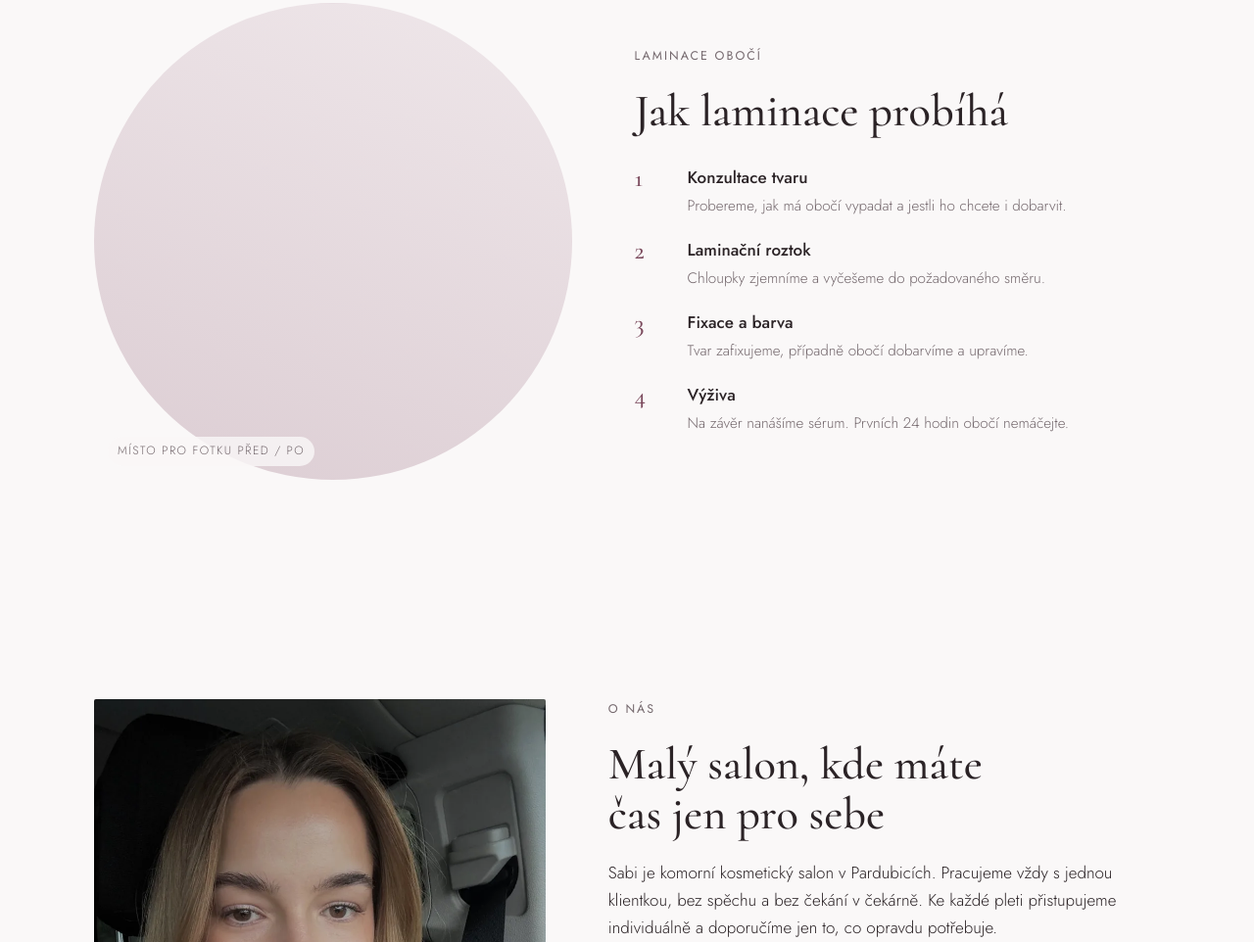
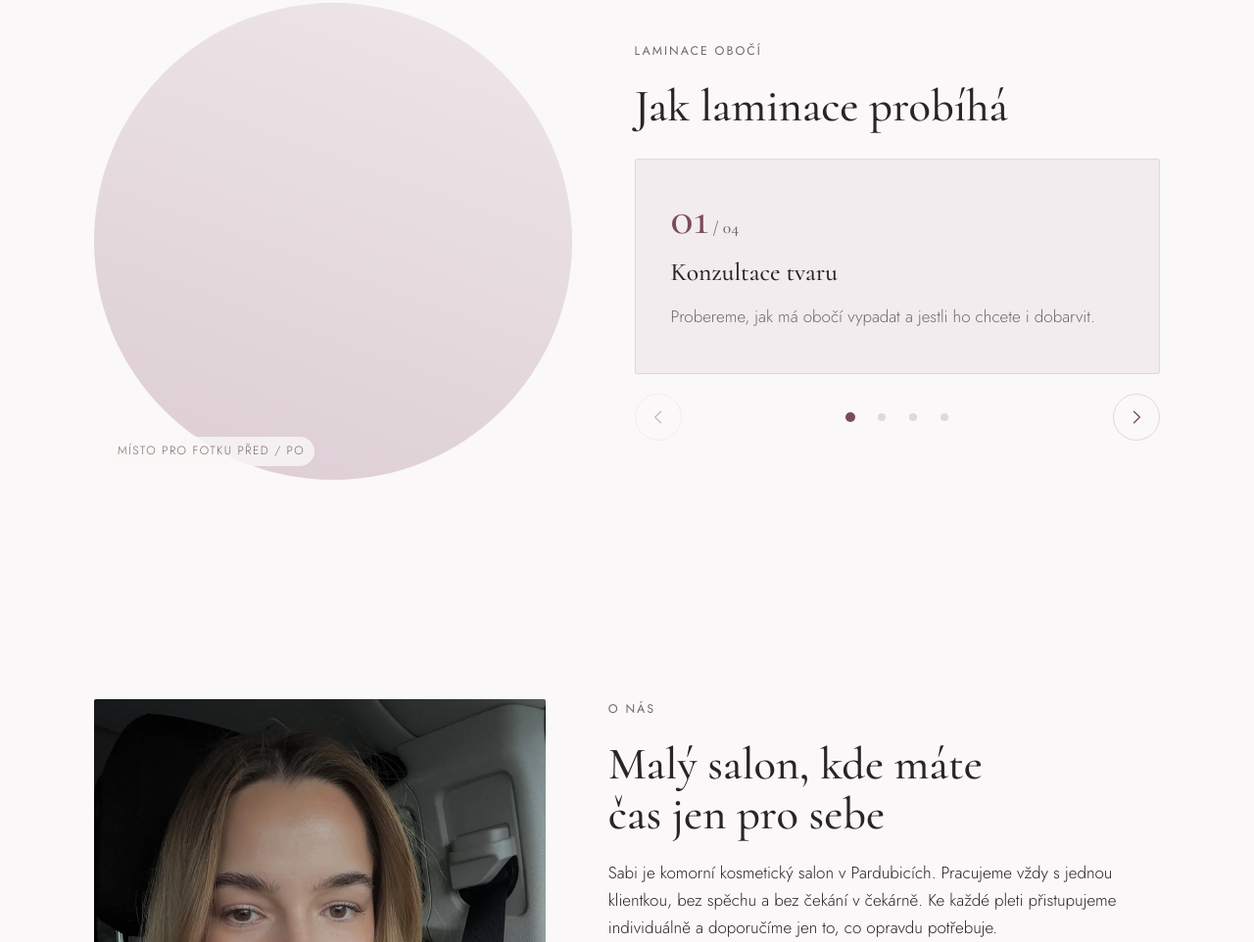
Before and after one commit to tomasspleva/sabisalon, a plain HTML site: page index.html in a window 1280 px wide. Shown: the part 1929-2891 px from the top of the page at 98% size. Drawn offline with Linux system fonts and the light colour scheme.

Commit message:
Postup laminace obočí jako překlikávací prezentace (#3)
* SEO: doplněna hlavička stránky, jazyk, popis, Open Graph, strukturovaná data a robots.txt

Co-Authored-By: Claude Opus 5.5 <noreply@anthropic.com>
Claude-Session: https://claude.ai/code/session_01WnaFCtvDLfgAHN5uLCErNG

* Do sekce O nás vložen portrét

Co-Authored-By: Claude Opus 5.5 <noreply@anthropic.com>
Claude-Session: https://claude.ai/code/session_01WnaFCtvDLfgAHN5uLCErNG

* Postup laminace obočí jako překlikávací prezentace se šipkami

Co-Authored-By: Claude Opus 5.5 <noreply@anthropic.com>
Claude-Session: https://claude.ai/code/session_01WnaFCtvDLfgAHN5uLCErNG

---------

Co-authored-by: Claude <noreply@anthropic.com>

```diff
--- a/index.html
+++ b/index.html
@@ -169,11 +169,25 @@ nav.main .btn { padding: 11px 20px; color: var(--accent-ink); }
 .brow .wrap { display: grid; grid-template-columns: 1fr 1.1fr; gap: clamp(32px, 5vw, 72px); align-items: center; }
 .brow .photo { aspect-ratio: 1 / 1; background-image: var(--img-brow); border-radius: 50%; }
 .brow-text { display: grid; gap: 20px; min-width: 0; }
-.steps { list-style: none; padding: 0; margin: 8px 0 0; display: grid; gap: 18px; counter-reset: s; }
-.steps li { display: grid; grid-template-columns: 40px minmax(0, 1fr); gap: 14px; counter-increment: s; }
-.steps li::before { content: counter(s); font-family: var(--font-display); font-size: 1.6rem; color: var(--accent); line-height: 1.2; }
-.steps strong { font-weight: 500; display: block; }
-.steps span { color: var(--muted); font-size: .95rem; }
+.carousel { display: grid; gap: 20px; margin-top: 8px; outline: none; min-width: 0; }
+.carousel:focus-visible { outline: 2px solid var(--accent); outline-offset: 6px; }
+.slides { list-style: none; margin: 0; padding: 0; display: grid; grid-auto-flow: column; grid-auto-columns: 100%; overflow-x: auto; scroll-snap-type: x mandatory; scroll-behavior: smooth; overscroll-behavior-x: contain; scrollbar-width: none; }
+.slides::-webkit-scrollbar { display: none; }
+.slide { scroll-snap-align: start; display: grid; align-content: start; gap: 10px; padding: clamp(24px, 4vw, 36px); background: var(--surface); border: 1px solid var(--line); border-radius: var(--radius); min-height: 220px; }
+.slide-num { font-family: var(--font-display); font-size: 3rem; line-height: 1; color: var(--accent); }
+.slide-num small { font-size: 1.1rem; color: var(--muted); }
+.slide strong { font-family: var(--font-display); font-weight: 500; font-size: 1.6rem; }
+.slide p { margin: 0; color: var(--muted); max-width: 46ch; }
+.carousel-nav { display: flex; align-items: center; justify-content: space-between; gap: 16px; }
+.arrow { width: 48px; height: 48px; border-radius: 50%; border: 1px solid var(--line); background: var(--bg); color: var(--accent); display: grid; place-items: center; cursor: pointer; transition: background .2s, color .2s; }
+.arrow svg { width: 20px; height: 20px; fill: none; stroke: currentColor; stroke-width: 1.6; stroke-linecap: round; stroke-linejoin: round; }
+.arrow:hover:not(:disabled) { background: var(--accent); color: var(--accent-ink); border-color: var(--accent); }
+.arrow:disabled { opacity: .35; cursor: default; }
+.dots { display: flex; gap: 4px; }
+.dot { width: 28px; height: 28px; padding: 0; border: 0; background: none; cursor: pointer; display: grid; place-items: center; }
+.dot::before { content: ""; width: 8px; height: 8px; border-radius: 50%; background: var(--line); transition: background .2s, transform .2s; }
+.dot[aria-current="true"]::before { background: var(--accent); transform: scale(1.25); }
+@media (prefers-reduced-motion: reduce) { .slides { scroll-behavior: auto; } }
 @media (max-width: 820px) { .brow .wrap { grid-template-columns: 1fr; } .brow .photo { max-width: 340px; width: 100%; margin: 0 auto; } }
 
 /* o nás */
@@ -320,12 +334,35 @@ footer.site .wrap { display: flex; flex-wrap: wrap; justify-content: space-betwe
       <div class="brow-text">
         <p class="eyebrow">Laminace obočí</p>
         <h2>Jak laminace probíhá</h2>
-        <ol class="steps">
-          <li><div><strong>Konzultace tvaru</strong><span>Probereme, jak má obočí vypadat a jestli ho chcete i dobarvit.</span></div></li>
-          <li><div><strong>Laminační roztok</strong><span>Chloupky zjemníme a vyčešeme do požadovaného směru.</span></div></li>
-          <li><div><strong>Fixace a barva</strong><span>Tvar zafixujeme, případně obočí dobarvíme a upravíme.</span></div></li>
-          <li><div><strong>Výživa</strong><span>Na závěr nanášíme sérum. Prvních 24 hodin obočí nemáčejte.</span></div></li>
-        </ol>
+        <div class="carousel" id="steps" role="region" aria-roledescription="prezentace" aria-label="Postup laminace obočí" tabindex="0">
+          <ol class="slides">
+            <li class="slide" role="group" aria-roledescription="snímek" aria-label="Krok 1 z 4">
+              <span class="slide-num">01<small> / 04</small></span>
+              <strong>Konzultace tvaru</strong>
+              <p>Probereme, jak má obočí vypadat a jestli ho chcete i dobarvit.</p>
+            </li>
+            <li class="slide" role="group" aria-roledescription="snímek" aria-label="Krok 2 z 4">
+              <span class="slide-num">02<small> / 04</small></span>
+              <strong>Laminační roztok</strong>
+              <p>Chloupky zjemníme a vyčešeme do požadovaného směru.</p>
+            </li>
+            <li class="slide" role="group" aria-roledescription="snímek" aria-label="Krok 3 z 4">
+              <span class="slide-num">03<small> / 04</small></span>
+              <strong>Fixace a barva</strong>
+              <p>Tvar zafixujeme, případně obočí dobarvíme a upravíme.</p>
+            </li>
+            <li class="slide" role="group" aria-roledescription="snímek" aria-label="Krok 4 z 4">
+              <span class="slide-num">04<small> / 04</small></span>
+              <strong>Výživa</strong>
+              <p>Na závěr nanášíme sérum. Prvních 24 hodin obočí nemáčejte.</p>
+            </li>
+          </ol>
+          <div class="carousel-nav">
+            <button type="button" class="arrow prev" aria-label="Předchozí krok" disabled><svg viewBox="0 0 24 24" aria-hidden="true"><path d="M15 5l-7 7 7 7"/></svg></button>
+            <div class="dots"><button type="button" class="dot" aria-label="Krok 1" aria-current="true"></button><button type="button" class="dot" aria-label="Krok 2"></button><button type="button" class="dot" aria-label="Krok 3"></button><button type="button" class="dot" aria-label="Krok 4"></button></div>
+            <button type="button" class="arrow next" aria-label="Další krok"><svg viewBox="0 0 24 24" aria-hidden="true"><path d="M9 5l7 7-7 7"/></svg></button>
+          </div>
+        </div>
       </div>
     </div>
   </section>
@@ -536,6 +573,37 @@ footer.site .wrap { display: flex; flex-wrap: wrap; justify-content: space-betwe
   });
   document.getElementById('book-again').addEventListener('click', function () { done.hidden = true; form.hidden = false; });
 
+  // prezentace postupu laminace
+  var car = document.getElementById('steps');
+  if (car) {
+    var track = car.querySelector('.slides');
+    var slidesEl = track.children;
+    var prev = car.querySelector('.prev'), next = car.querySelector('.next');
+    var dotsEl = car.querySelectorAll('.dot');
+    var cur = -1;
+    function go(i) { i = Math.max(0, Math.min(slidesEl.length - 1, i)); track.scrollTo({ left: slidesEl[i].offsetLeft - track.offsetLeft, behavior: matchMedia('(prefers-reduced-motion: reduce)').matches ? 'auto' : 'smooth' }); }
+    function update() {
+      var i = Math.round(track.scrollLeft / track.clientWidth);
+      if (i === cur) return;
+      cur = i;
+      prev.disabled = i === 0; next.disabled = i === slidesEl.length - 1;
+      dotsEl.forEach(function (d, k) { if (k === i) d.setAttribute('aria-current', 'true'); else d.removeAttribute('aria-current'); });
+      for (var k = 0; k < slidesEl.length; k++) slidesEl[k].setAttribute('aria-hidden', k === i ? 'false' : 'true');
+    }
+    track.addEventListener('scroll', function () { window.requestAnimationFrame(update); }, { passive: true });
+    prev.addEventListener('click', function () { go(cur - 1); });
+    next.addEventListener('click', function () { go(cur + 1); });
+    dotsEl.forEach(function (d, k) { d.addEventListener('click', function () { go(k); }); });
+    car.addEventListener('keydown', function (e) {
+      if (e.key === 'ArrowRight') { e.preventDefault(); go(cur + 1); }
+      else if (e.key === 'ArrowLeft') { e.preventDefault(); go(cur - 1); }
+      else if (e.key === 'Home') { e.preventDefault(); go(0); }
+      else if (e.key === 'End') { e.preventDefault(); go(slidesEl.length - 1); }
+    });
+    window.addEventListener('resize', function () { track.scrollLeft = cur * track.clientWidth; });
+    update();
+  }
+
   // kopírování kontaktů
   document.querySelectorAll('[data-copy]').forEach(function (btn) {
     btn.addEventListener('click', function () {
```
